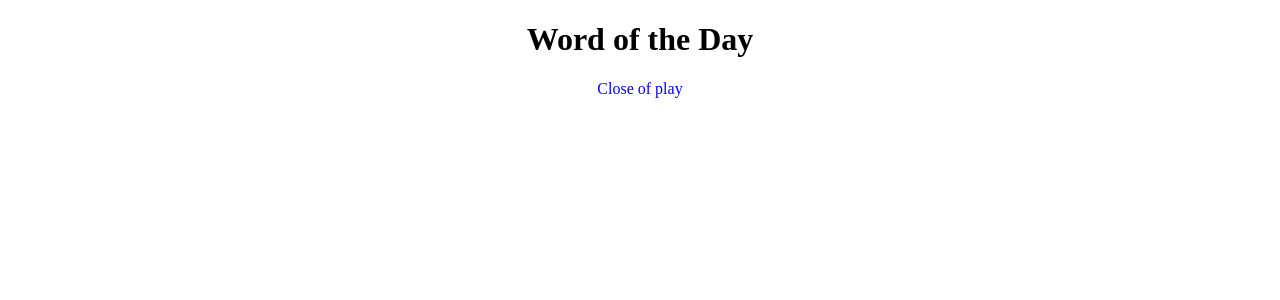
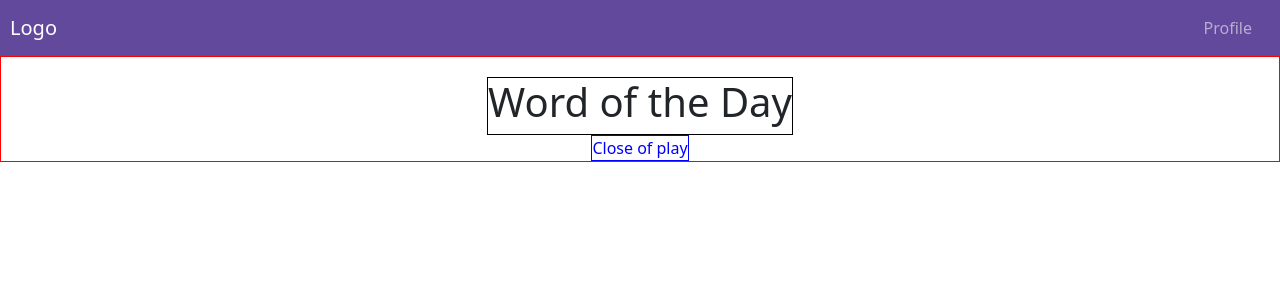
Before and after one commit to EriikT/ReactAppProject, a React (Create React App) app in the folder my-app/: page /Home in a window 1280 px wide. Shown: the top 300 px of the page. Built offline with nearby package versions, Linux system fonts and the light colour scheme.

Commit message:
adjusted navbar & added some CSS

```diff
--- a/my-app/package.json
+++ b/my-app/package.json
@@ -6,7 +6,9 @@
     "@testing-library/jest-dom": "^5.17.0",
     "@testing-library/react": "^13.4.0",
     "@testing-library/user-event": "^13.5.0",
+    "bootstrap": "^5.3.1",
     "react": "^18.2.0",
+    "react-bootstrap": "^2.8.0",
     "react-dom": "^18.2.0",
     "react-router-dom": "^6.15.0",
     "react-scripts": "5.0.1",
--- a/my-app/src/components/Navbar.css
+++ b/my-app/src/components/Navbar.css
@@ -0,0 +1,19 @@
+.navbar-color{
+  background-color: rgb(98, 73, 156);
+}
+
+.logo{
+  margin-left: 10px;
+}
+
+.nav-link {
+  margin-left: 10px;
+}
+
+.burger-button{
+  margin-right: 10px;
+}
+
+.navigation-container {
+  padding-right: 20px;
+}
--- a/my-app/src/components/Navbar.js
+++ b/my-app/src/components/Navbar.js
@@ -1,14 +1,25 @@
-import React from "react"
-//import './Home.css';
+import React, { useState } from 'react';
+import './Navbar.css';
 
-export default function Navbar() {
-    return (
-        <>
-            <div className="navbar">
-                <div className="burger-menu">Burger Menu</div>
-                <div className="logo">Logo</div>
-                <div className="profile-button">Profile</div>
-            </div>
-        </>
-    )
+import { Nav, Navbar} from "react-bootstrap";
+
+import "bootstrap/dist/css/bootstrap.min.css";
+
+export default function AppNavbar() {
+
+  return (
+
+    <Navbar collapseOnSelect expand="lg" className="navbar-color" variant="dark">
+      <Navbar.Brand href="/login" className='logo'>
+        Logo
+      </Navbar.Brand>
+      <Navbar.Toggle aria-controls="responsive-navbar-nav" className='burger-button'/>
+      <Navbar.Collapse id="responsive-navbar-nav">
+        <Nav className="ms-auto navigation-container">
+          <Nav.Link href="/login" className='nav-link'>Profile</Nav.Link>
+        </Nav>
+      </Navbar.Collapse>
+    </Navbar>
+
+  );
 }
--- a/my-app/src/pages/Home.css
+++ b/my-app/src/pages/Home.css
@@ -1,8 +1,19 @@
-.title {
+.word-container {
+  border: solid red 1px;
+  display: flex;
+  flex-direction: column;
+  align-items: center;
+  justify-content: center;
+}
+
+.title-container {
+  margin-top: 20px;
+  border: solid black 1px;
   text-align: center;
 }
 
-.WordContainer {
+.data-container {
+  border: solid blue 1px;
   color: blue;
   text-align: center;
 }
--- a/my-app/src/pages/Home.js
+++ b/my-app/src/pages/Home.js
@@ -7,14 +7,16 @@ import Navbar from "../components/Navbar"
 export default function Home() {
     return (
         <>
-            {/* <div className="">
+            <div>
                 <Navbar />
-            </div> */}
-            <div className='title'>
-                <h1>Word of the Day</h1>
             </div>
-            <div className='WordContainer'>
-                <DataDisplay />
+            <div className="word-container">
+                <div className='title-container'>
+                    <h1>Word of the Day</h1>
+                </div>
+                <div className='data-container'>
+                    <DataDisplay />
+                </div>
             </div>
         </>
     )
--- a/my-app/src/pages/Login.css
+++ b/my-app/src/pages/Login.css
@@ -37,7 +37,7 @@
     background-color: white;
     border: 1px solid rgb(98, 73, 156);
     height: 40px;
-    font-size: 16px;
+    font-size: 12px;
     color: black;
     padding: 10px 20px;
     cursor: pointer;
```
Also changed, not shown: 1 other file (tests, documents, lock files or other folders).
